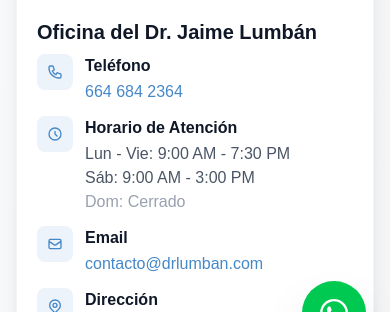
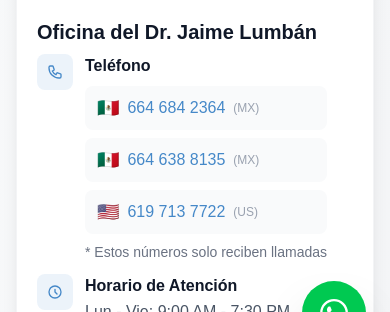
Before and after one commit to Kevin-ecometrics/lumban, a Next.js app: page /contacto in a window 390 px wide. Shown: the part 475-787 px from the top of the page. Built offline with nearby package versions, Linux system fonts and the light colour scheme.

Commit message:
update whatsapp phone

```diff
--- a/app/Components/CasesGrid.tsx
+++ b/app/Components/CasesGrid.tsx
@@ -33,7 +33,7 @@ export default function CasesGrid() {
     {
       title: t("home.cases.case2"),
       routeKey: "profile",
-      image: "/test2.png",
+      image: "/test.png",
       type: "image",
       objectFit: "cover",
       objectPosition: "center",
@@ -41,7 +41,7 @@ export default function CasesGrid() {
     {
       title: t("home.cases.case3"),
       routeKey: "testimonials",
-      image: "/test.png",
+      image: "/test2.png",
       type: "image",
       objectFit: "cover",
       objectPosition: "center",
--- a/app/contacto/page.tsx
+++ b/app/contacto/page.tsx
@@ -155,15 +155,48 @@ export default function ContactPage() {
                     </svg>
                   </div>
                   <div>
-                    <p className="text-md font-semibold text-gray-900 mb-0.5">
+                    <p className="text-md font-semibold text-gray-900 mb-2">
                       {t("contact.info_phone_label")}
                     </p>
-                    <a
-                      href="tel:+526646842364"
-                      className="text-md text-azul hover:underline"
-                    >
-                      664 684 2364
-                    </a>
+
+                    <div className="flex flex-col gap-2">
+                      <a
+                        href="tel:+526646842364"
+                        className="group flex items-center gap-2 px-3 py-2 bg-gray-50 hover:bg-azul/5 rounded-lg transition-colors"
+                      >
+                        <span className="text-lg">🇲🇽</span>
+                        <span className="text-md text-azul group-hover:underline">
+                          664 684 2364
+                        </span>
+                        <span className="text-xs text-gray-400">(MX)</span>
+                      </a>
+
+                      <a
+                        href="tel:+526646388135"
+                        className="group flex items-center gap-2 px-3 py-2 bg-gray-50 hover:bg-azul/5 rounded-lg transition-colors"
+                      >
+                        <span className="text-lg">🇲🇽</span>
+                        <span className="text-md text-azul group-hover:underline">
+                          664 638 8135
+                        </span>
+                        <span className="text-xs text-gray-400">(MX)</span>
+                      </a>
+
+                      <a
+                        href="tel:+16197137722"
+                        className="group flex items-center gap-2 px-3 py-2 bg-gray-50 hover:bg-azul/5 rounded-lg transition-colors"
+                      >
+                        <span className="text-lg">🇺🇸</span>
+                        <span className="text-md text-azul group-hover:underline">
+                          619 713 7722
+                        </span>
+                        <span className="text-xs text-gray-400">(US)</span>
+                      </a>
+                    </div>
+
+                    <p className="text-sm text-gray-500 mt-2">
+                      {t("contact.info_phone_note")}
+                    </p>
                   </div>
                 </div>
 
@@ -403,7 +436,7 @@ export default function ContactPage() {
       </div>
 
       <a
-        href="https://wa.me/526646842364"
+        href="https://wa.me/526643683081"
         target="_blank"
         rel="noopener noreferrer"
         className="fixed bottom-6 right-6 bg-green-500 hover:bg-green-600 text-white p-4 rounded-full shadow-2xl transition-all hover:scale-110 hover:shadow-green-500/50 z-50"
```
Also changed, not shown: app/i18n/locales/en.json, app/i18n/locales/es.json.
